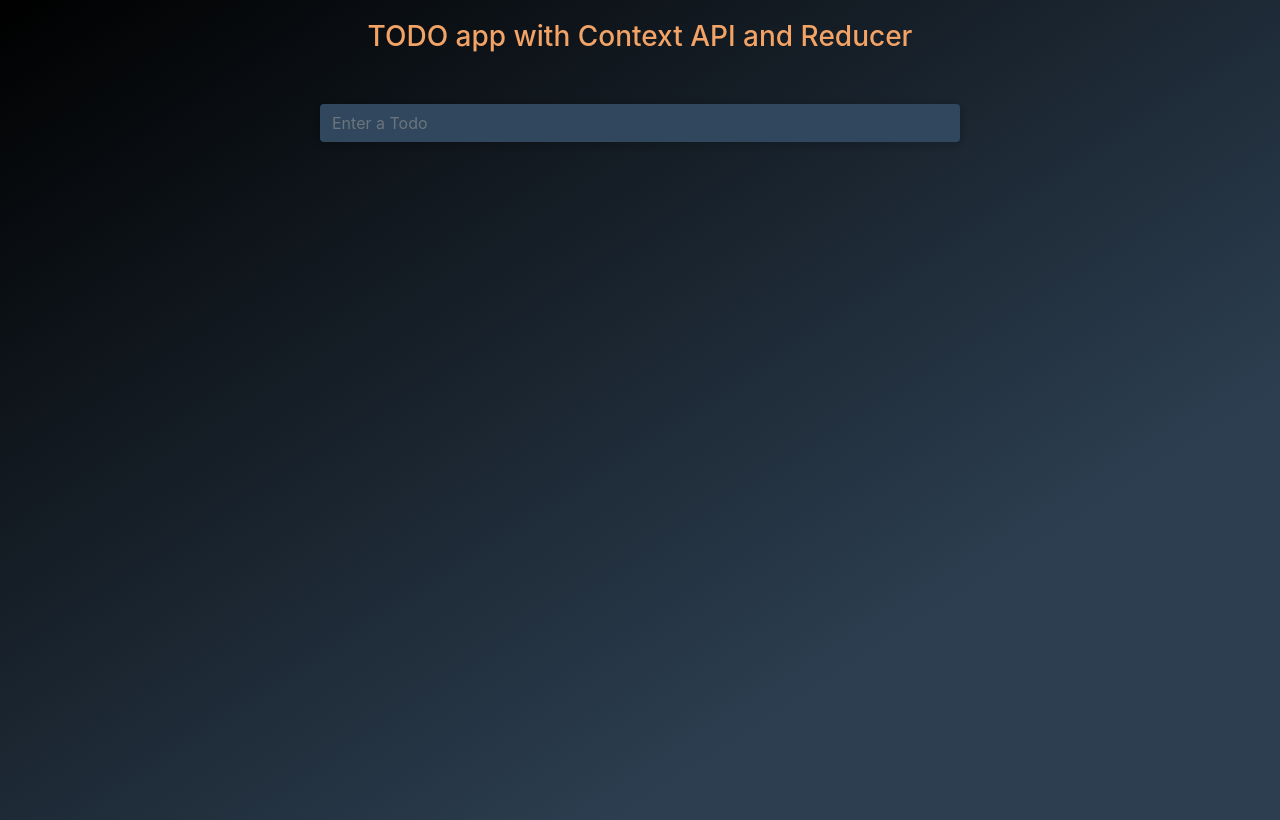
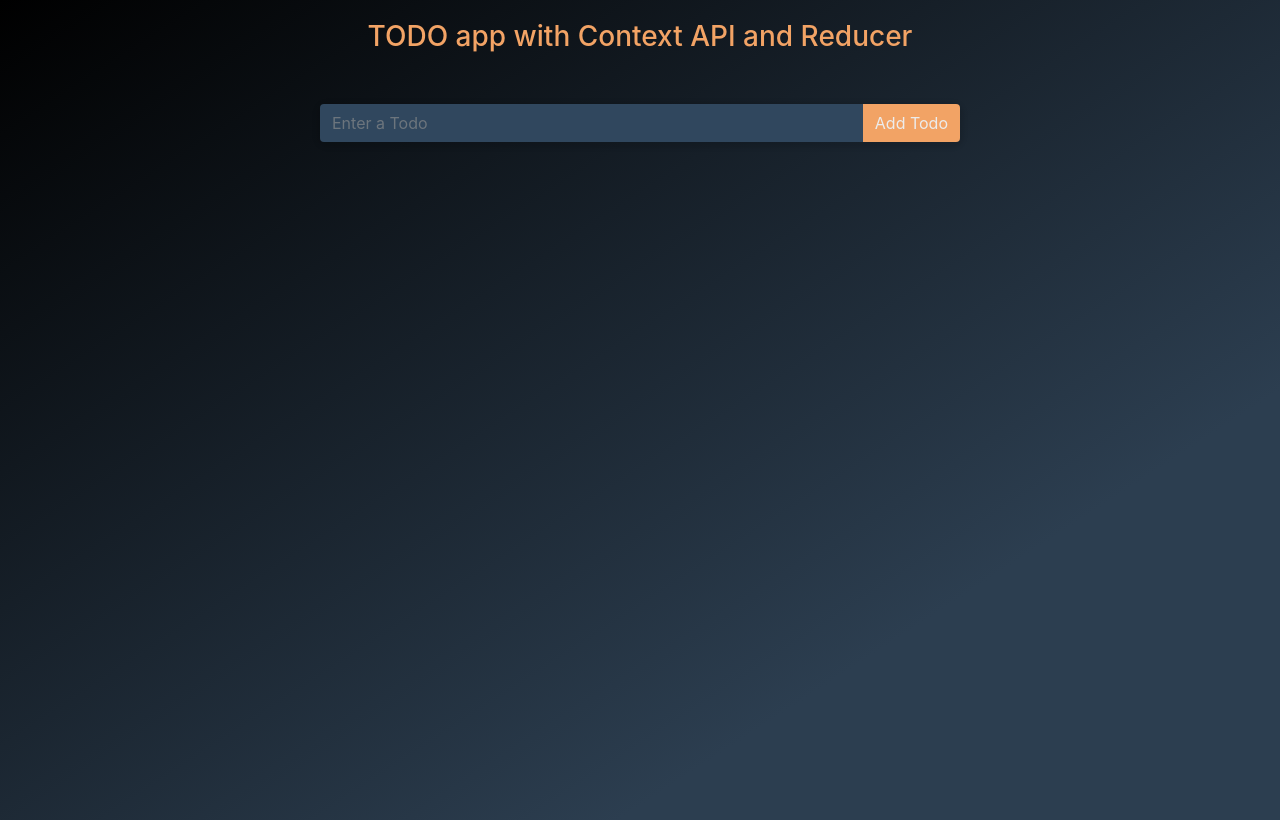
Before and after one commit to aadarshp31/Complete-React-Js-Bootcamp, a React (Create React App) app in the folder seven-localstorage/: page / in a window 1280 px wide. Built offline with nearby package versions, Linux system fonts and the light colour scheme.

Commit message:
InputGroup element was missing a required attribute.

```diff
--- a/seven-localstorage/src/components/TodoForm.js
+++ b/seven-localstorage/src/components/TodoForm.js
@@ -6,7 +6,6 @@ import {
     InputGroup,
     InputGroupAddon,
     Button,
-    Container
 } from "reactstrap";
 import { v4 } from "uuid";
 
@@ -38,10 +37,10 @@ const TodoForm = ({ addTodos }) => {
                         value={todoString}
                         onChange={e => setTodoString(e.target.value)}
                     >
-                        <InputGroupAddon type="append">
-                            <Button color="dark" onSubmit={handleSubmit}></Button>
-                        </InputGroupAddon>
                     </Input>
+                    <InputGroupAddon addonType="append">
+                        <Button color="dark" onSubmit={handleSubmit} className="addtodo-btn">Add Todo</Button>
+                    </InputGroupAddon>
                 </InputGroup>
             </FormGroup>
         </Form>
```
